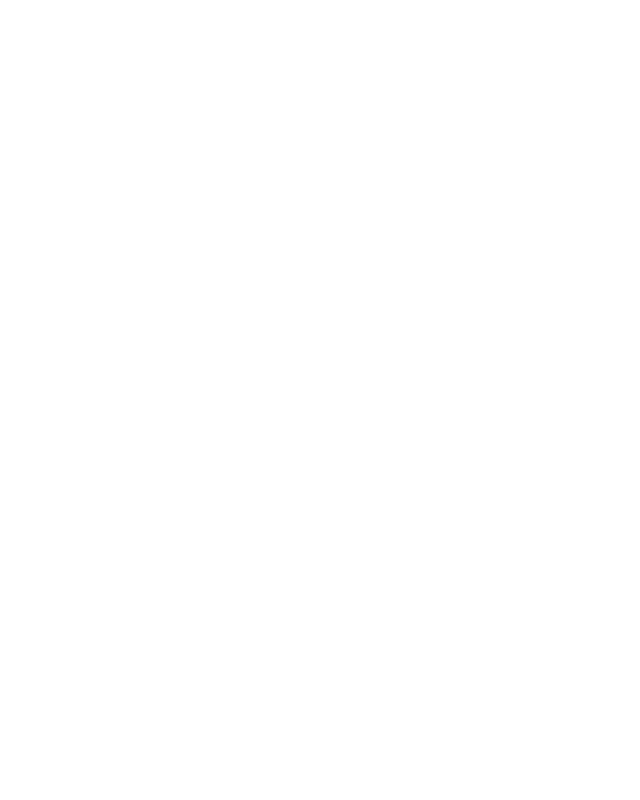
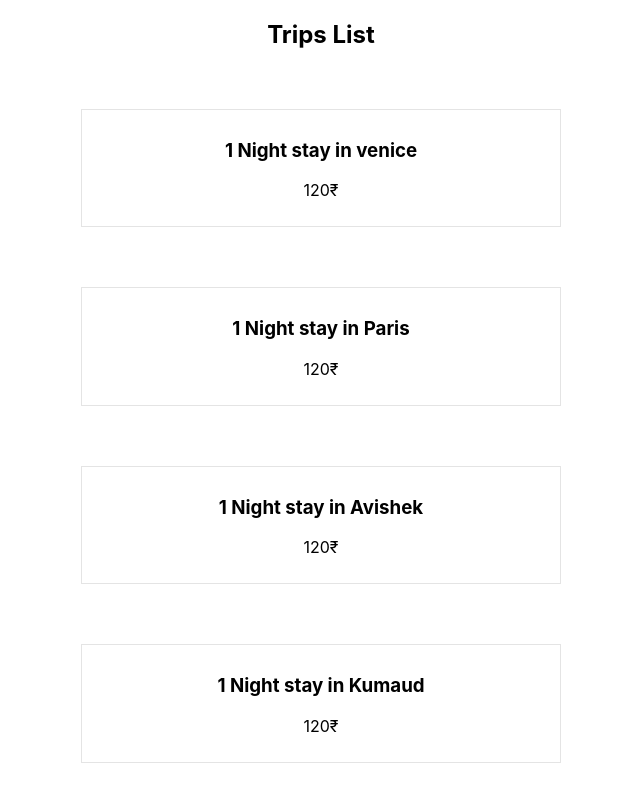
Before and after one commit to Avishek-kr/json-server, a React (Create React App) app: page / in a window 1280 px wide. Shown: the top 800 px of the page, without its empty margins (319-959 px from the left). Built offline with nearby package versions, Linux system fonts and the light colour scheme; data requests are answered from the project's data file.

Commit message:
useEffect fetch

```diff
--- a/data/db.json
+++ b/data/db.json
@@ -1,22 +1,27 @@
 {
  "trips":[
      {
+         "id":0,
          "title": "1 Night stay in venice",
          "price": "120₹"
      },
      {
+        "id":1,
          "title": "1 Night stay in Paris",
          "price": "120₹"
      },
      {
+        "id":2,
          "title": "1 Night stay in Avishek",
          "price": "120₹"
      },
      {
+        "id":3,
          "title": "1 Night stay in Kumaud",
          "price": "120₹"
      },
      {
+        "id":4,
          "title": "1 Night stay in santosh",
          "price": "120₹"
      }
--- a/src/App.js
+++ b/src/App.js
@@ -1,9 +1,10 @@
 import './App.css';
+import TripList from './component/TripList';
 
 function App() {
   return (
     <div className="App">
-
+    <TripList />
     </div>
   );
 }
--- /dev/null
+++ b/src/component/TripCom.js
@@ -0,0 +1,17 @@
+import React from 'react'
+
+const TripCom = ({title, price, id}) => {
+    return (
+        <div style={{width:"480px", margin: "60px auto"}}>
+            <ul style={{padding:"0"}}>
+                <li key={id} style={{border:"1px solid #e4e4e4", padding:"10px", listStyleType:"none",
+                margin:"20px 0"}}>
+                    <h3>{title}</h3>
+                    <p>{price}</p>
+                </li>
+            </ul>
+        </div>
+    )
+}
+
+export default TripCom
--- /dev/null
+++ b/src/component/TripList.js
@@ -0,0 +1,27 @@
+import React, { useEffect, useState } from 'react'
+import TripCom from './TripCom'
+
+function TripList() {
+    const [trips, setTrips]= useState([])
+
+    useEffect(()=>{
+        fetch('http://localhost:3000/trips')
+        .then(res=>res.json())
+        .then(json=>setTrips(json))
+    },[])
+    console.log(trips)
+
+
+    return (
+        <div>
+        <h2>Trips List</h2>
+        {
+        trips.map((trip)=>(
+            <TripCom key={trip.id} title={trip.title} price={trip.price} />
+        ))
+        }
+        </div>
+    )
+}
+
+export default TripList
```
Also changed, not shown: data/bd.json (deleted, +0 -19 lines), 1 other file (tests, documents, lock files or other folders).
